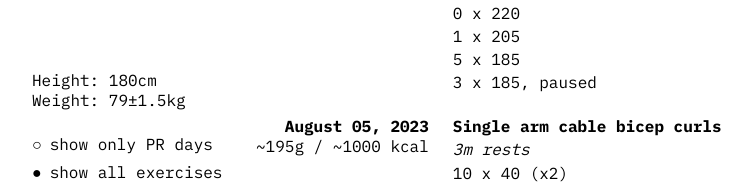
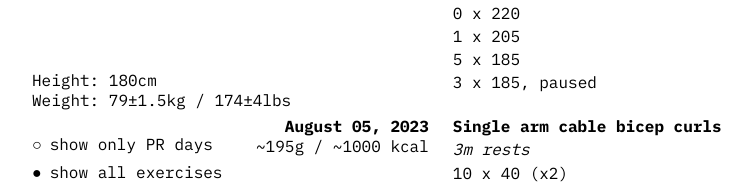
Before and after one commit to naijwu/twoplates, a Next.js app: page / in a window 1280 px wide. Shown: the part 586-769 px from the top of the page, without its empty margins (0-752 px from the left). Built offline with nearby package versions, Linux system fonts and the light colour scheme.

Commit message:
added lb for weight

```diff
--- a/src/app/page.tsx
+++ b/src/app/page.tsx
@@ -58,7 +58,8 @@ export default function Home() {
       </a>
       <div className={styles.options}>
         <div className={styles.current}>
-          Height: 180cm<br />Weight: 79±1.5kg
+          Height: 180cm<br />
+          Weight: 79±1.5kg / 174±4lbs
         </div>
         <Toggle
           toggle={showOnlyPR ? '●' : '○'}
```
